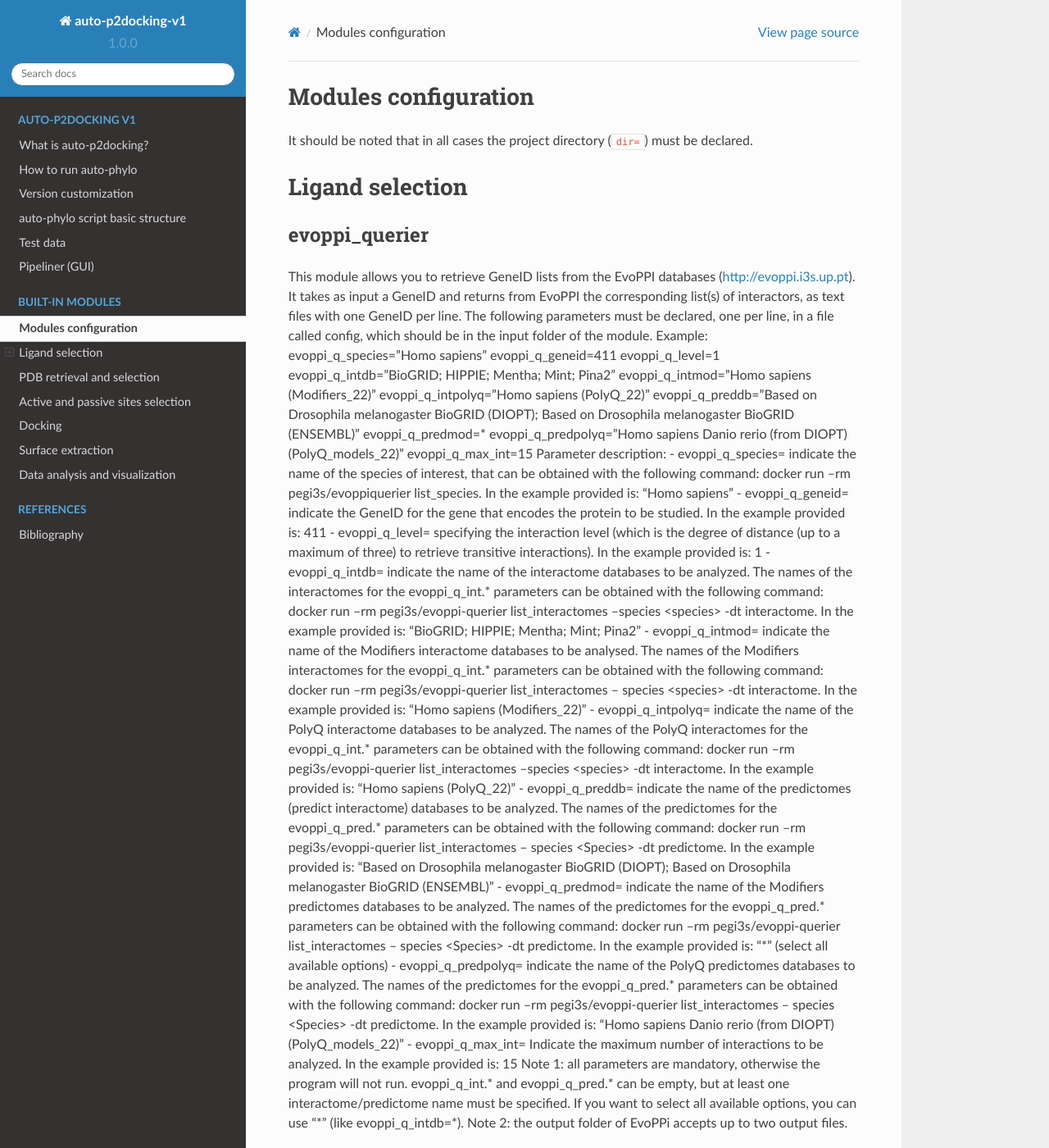
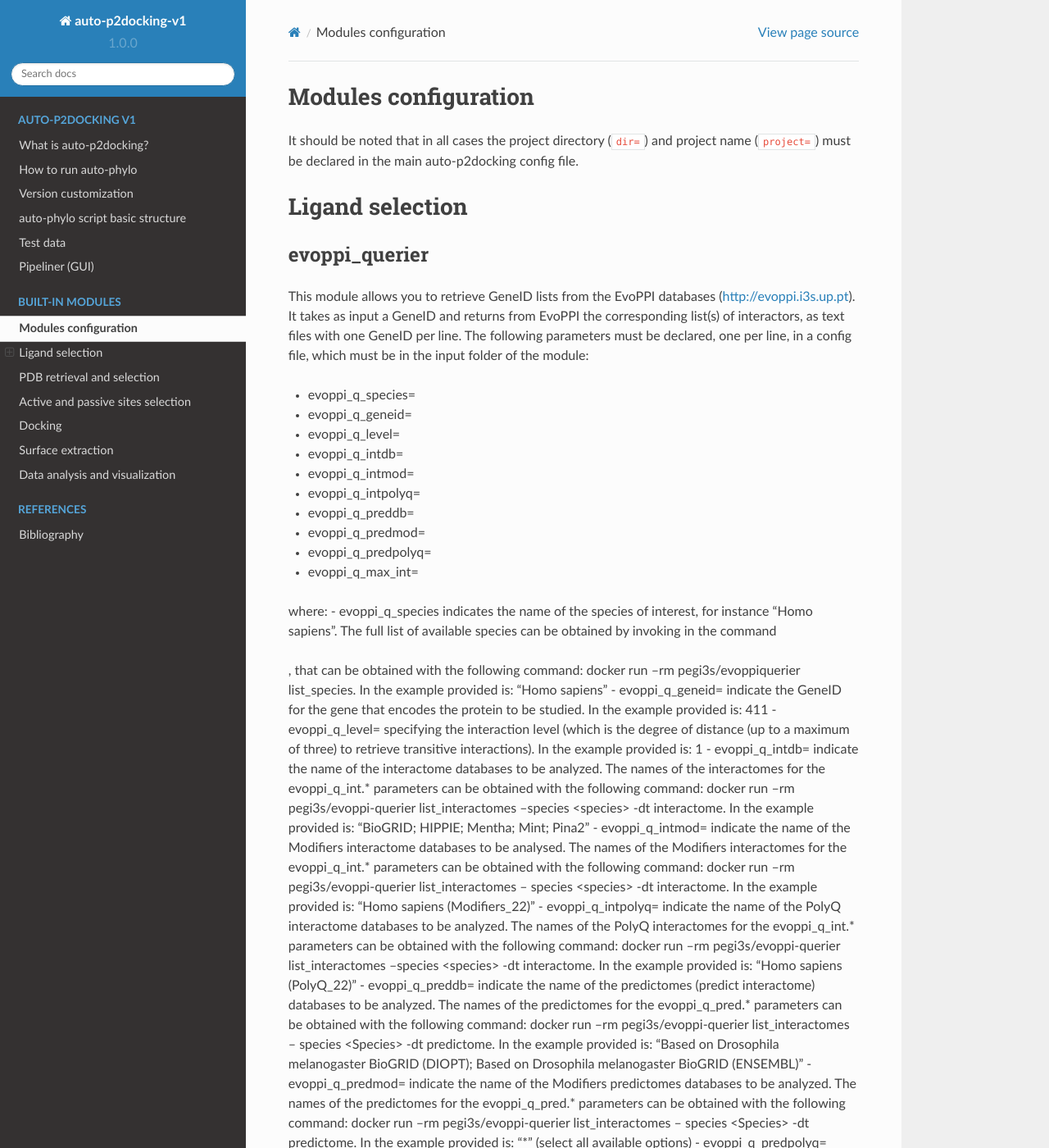
Before and after one commit to pegi3s/auto-p2docking-docs, a Sphinx documentation site: the page built from source/modules_1_ligand_selection.rst, in a window 1280 px wide and 1400 px high. Shown: the whole window at 82% size. Built offline with Sphinx 7.4.7 and the Read the Docs theme 2.0.0, drawn with Linux system fonts in a browser that asks for light colours; some of the changed text lies outside the part shown.

Commit message:
Update modules_1_ligand_selection.rst

```diff
--- a/source/modules_1_ligand_selection.rst
+++ b/source/modules_1_ligand_selection.rst
@@ -1,7 +1,7 @@
 Modules configuration
 *********************
 
-It should be noted that in all cases the project directory (``dir=``) must be declared.
+It should be noted that in all cases the project directory (``dir=``) and project name (``project=``) must be declared in the main auto-p2docking config file.
 
 Ligand selection
 *****
@@ -9,22 +9,28 @@ Ligand selection
 evoppi_querier
 -------
 This module allows you to retrieve GeneID lists from the EvoPPI databases (http://evoppi.i3s.up.pt). It takes as input a GeneID and returns from EvoPPI the corresponding list(s) of interactors,
-as text files with one GeneID per line. The following parameters must be declared, one per line, in a file called config, which should be in the input folder of the module.
-Example:
-evoppi_q_species="Homo sapiens"
-evoppi_q_geneid=411
-evoppi_q_level=1
-evoppi_q_intdb="BioGRID; HIPPIE; Mentha; Mint; Pina2"
-evoppi_q_intmod="Homo sapiens (Modifiers_22)"
-evoppi_q_intpolyq="Homo sapiens (PolyQ_22)"
-evoppi_q_preddb="Based on Drosophila melanogaster BioGRID (DIOPT);
-Based on Drosophila melanogaster BioGRID (ENSEMBL)"
-evoppi_q_predmod=*
-evoppi_q_predpolyq="Homo sapiens Danio rerio (from DIOPT)
-(PolyQ_models_22)"
-evoppi_q_max_int=15
-Parameter description:
-- evoppi_q_species= indicate the name of the species of interest, that can
+as text files with one GeneID per line. The following parameters must be declared, one per line, in a config file, which must be in the input folder of the module:
+
+- evoppi_q_species=
+- evoppi_q_geneid=
+- evoppi_q_level=
+- evoppi_q_intdb=
+- evoppi_q_intmod=
+- evoppi_q_intpolyq=
+- evoppi_q_preddb=
+- evoppi_q_predmod=
+- evoppi_q_predpolyq=
+- evoppi_q_max_int=
+
+where:
+- evoppi_q_species indicates the name of the species of interest, for instance "Homo sapiens". The full list of
+available species can be obtained by invoking in the command
+
+
+
+
+
+, that can
 be obtained with the following command: docker run --rm pegi3s/evoppiquerier
 list_species. In the example provided is: "Homo sapiens"
 - evoppi_q_geneid= indicate the GeneID for the gene that encodes the
@@ -114,25 +120,10 @@ human_prot_atlas
 This module allows retrieving lists of proteins encoded by genes expressed in a
 given tissue. It accepts as input a list with UniProtKb numbers, one per line, and returns
 a list of UniProtKb numbers, one per line, of those genes that are expressed in the
-specified tissue (see 1.3.1.2. The human Protein atlas). In the auto-p2docking
-configuration file, there are three parameters do be specified.
-Example:
-h_prot_atlas_inc=*
-h_prot_atlas_mode=
-h_prot_atlas_exc="Skin; Liver"
-Parameter description:
-- h_prot_atlas_inc= Specify the tissues to analyse, indicating a list of tissue
-names separated by ;, or * to analyse all available tissues (that is used by
-default).
-- h_prot_atlas_mode= you can select all proteins by writing union or those
-that are present in all selected tissues if you write intersection . If you do
-not provide information in this field, union is used by default. In the
-example provided is: "", union is used.
-- h_prot_atlas_exc= In the case of selecting all tissues (h_prot_atlas_inc=
-*) you can exclude a specific tissue by indicating it in the name of the
-tissue(s) to be excluded, separated by ;. In the example provided, Skin
-and Liver.
-The available tissues are: Brain_cerebral_cortex, Brain_hippocampal_formation,
+specified tissue. In the auto-p2docking configuration file, there are three parameters to be specified (one per line), namely: h_prot_atlas_inc=, h_prot_atlas_mode=, and h_prot_atlas_exc=
+
+- h_prot_atlas_inc: list of tissues to be considered, separated by ;, or * to analyse all available tissues (that is used by
+default). For instance, h_prot_atlas_inc="Brain_cerebral_cortex; Brain_hippocampal_formation". The list of available tissues are: Brain_cerebral_cortex, Brain_hippocampal_formation,
 Brain_amygdala, Brain_basal_ganglia, Brain_thalamus, Brain_hypothalamus,
 Brain_midbrain, Brain_cerebellum, Brain_pons, Brain_medulla_oblongata,
 Brain_spinal_cord, Brain_white_matter, Choroid_plexus, Salivary_gland, Esophagus,
@@ -141,3 +132,9 @@ Endometrium, Fallopian_tube, Ovary, Placenta, Skin, Adipose_tissue,
 Seminal_vesicles, Prostate, Epididymis, Testis, Gallbladder, Liver, Lymphoid_tissue,
 Bone_marrow, Lung, Pituitary_gland, Thyroid_gland, Parathyroid_gland,
 Adrenal_gland, Smooth_muscle, Heart, Retina.
+
+- h_prot_atlas_mode: you can select all proteins by writing union or only those
+that are present in all selected tissues if you write intersection . If you do
+not provide information in this field, union is used by default.
+
+- h_prot_atlas_exc: If h_prot_atlas_inc=* has been declared, you can exclude specific tissue(s) by indicating their name(s), separated by ;.
```
